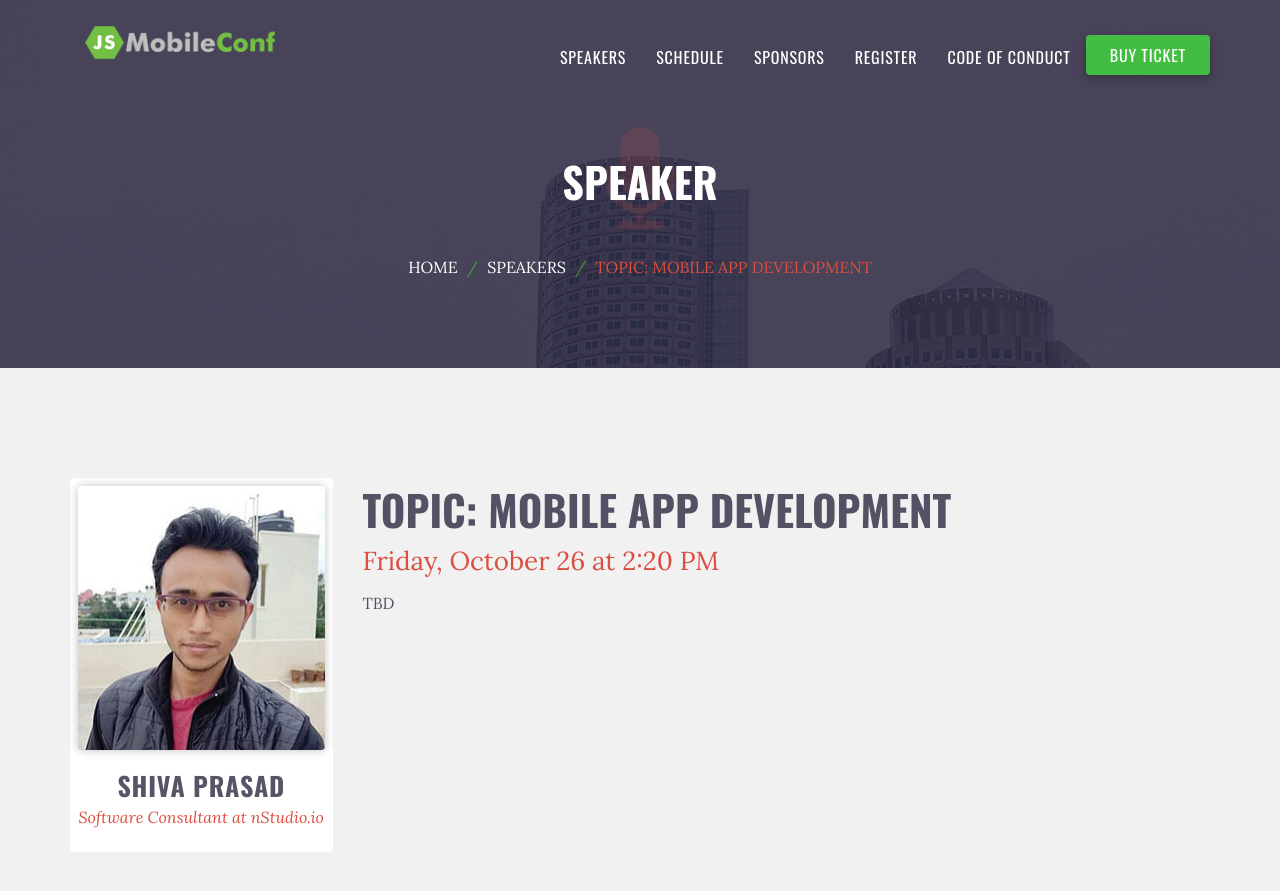
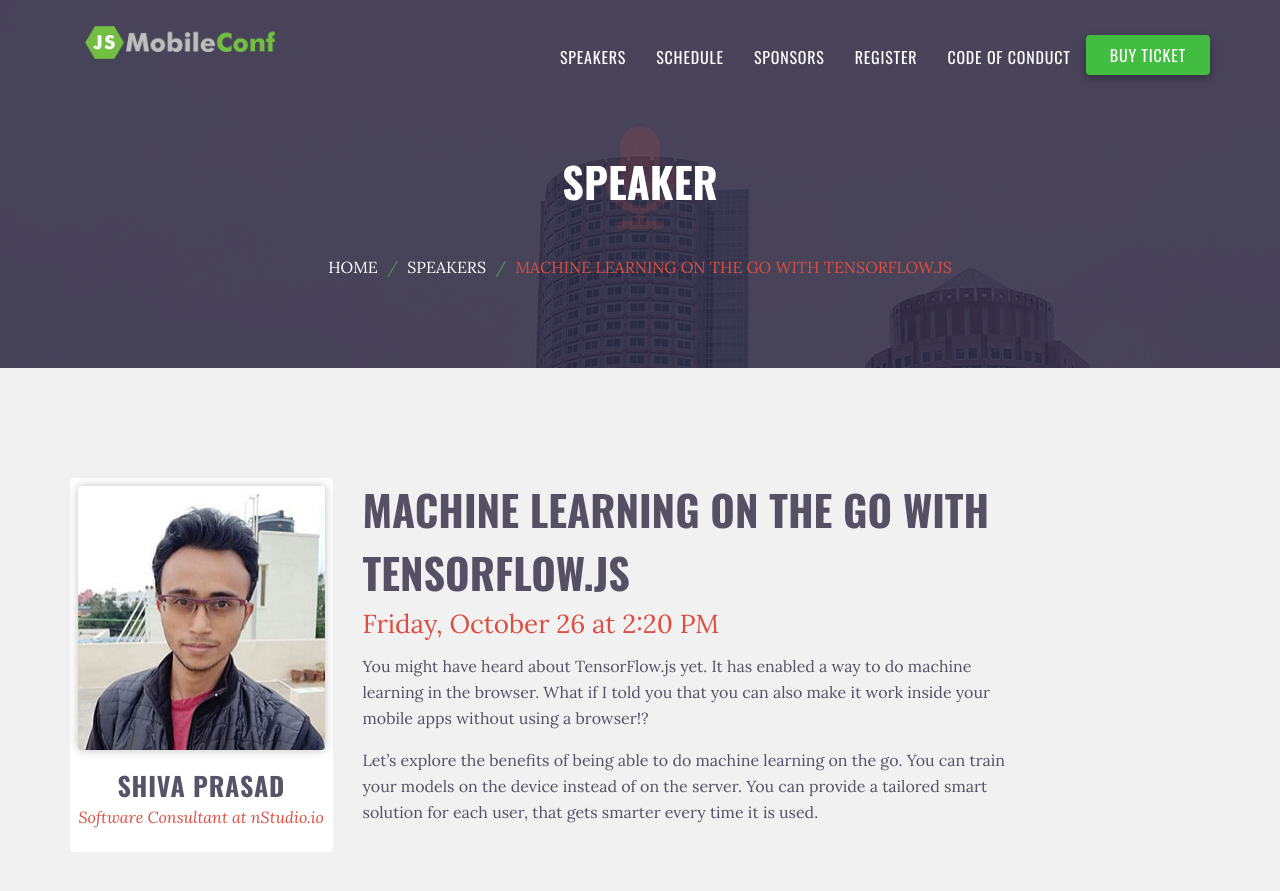
Before and after one commit to remotesynth/jsMobileConf, a Jekyll site: the page built from schedule/session-day2-track1-4.md, in a window 1280 px wide and 900 px high. Shown: the top 891 px of the window. Built offline with Jekyll 4.4.1, drawn with Linux system fonts in a browser that asks for light colours.

Commit message:
nischal and shiva session details

```diff
--- a/schedule/session-day2-track1-4.md
+++ b/schedule/session-day2-track1-4.md
@@ -1,12 +1,14 @@
 ---
 layout: session
-title: "Topic: Mobile App Development"
+title: "Machine Learning on the Go with TensorFlow.js"
 speaker-last-name: Prasad
 day: 2
 track: 1
 session: 4
 start-time: "2:20 PM"
-short-description: "TBD"
+short-description: "Learn how to train your apps to think for themselves with an example using NativeScript"
 ---
 
-TBD
+You might have heard about TensorFlow.js yet. It has enabled a way to do machine learning in the browser. What if I told you that you can also make it work inside your mobile apps without using a browser!?
+
+Let's explore the benefits of being able to do machine learning on the go. You can train your models on the device instead of on the server. You can provide a tailored smart solution for each user, that gets smarter every time it is used.
```
Also changed, not shown: schedule/session-day2-track1-2.md (+5 -3 lines).
